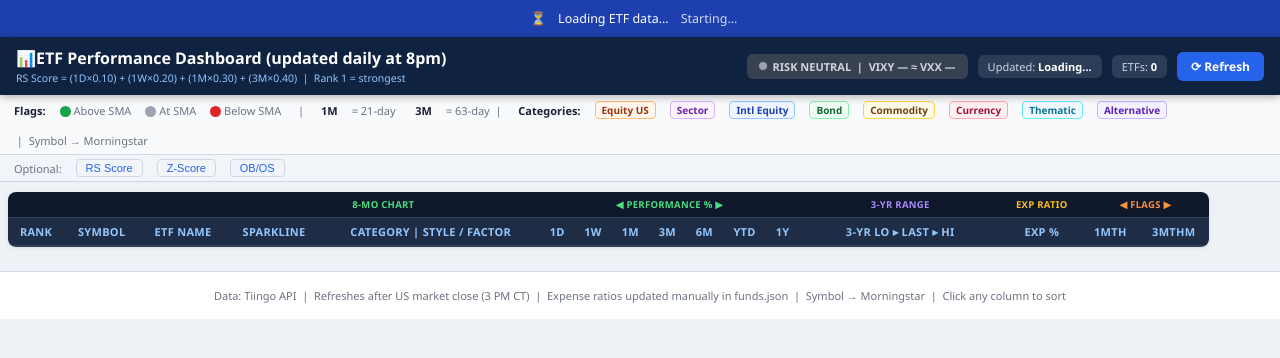
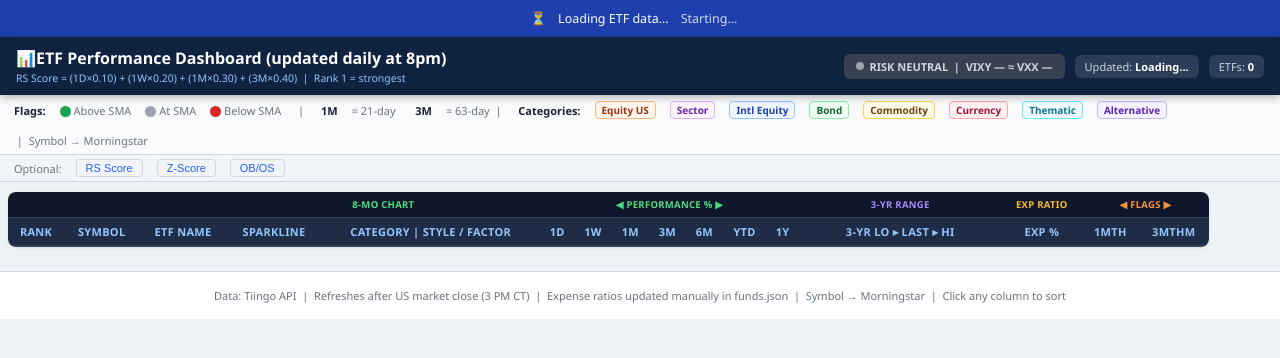
Before and after one commit to Jamesm2009/ETF-Dashboard, a Flask app: page / in a window 1280 px wide. Shown: the top 358 px of the page. Run offline with Flask 3, Linux system fonts and the light colour scheme; lists and menus that the app fills with data are empty.

Commit message:
Update index.html

```diff
--- a/templates/index.html
+++ b/templates/index.html
@@ -229,7 +229,6 @@
     {% endif %}
     <div class="badge">Updated: <b>{{ last_updated }}</b></div>
     <div class="badge">ETFs: <b>{{ funds|length }}</b></div>
-    <a class="btn-refresh" href="/refresh" onclick="return doRefresh()">⟳ Refresh</a>
   </div>
 </header>
 
```
